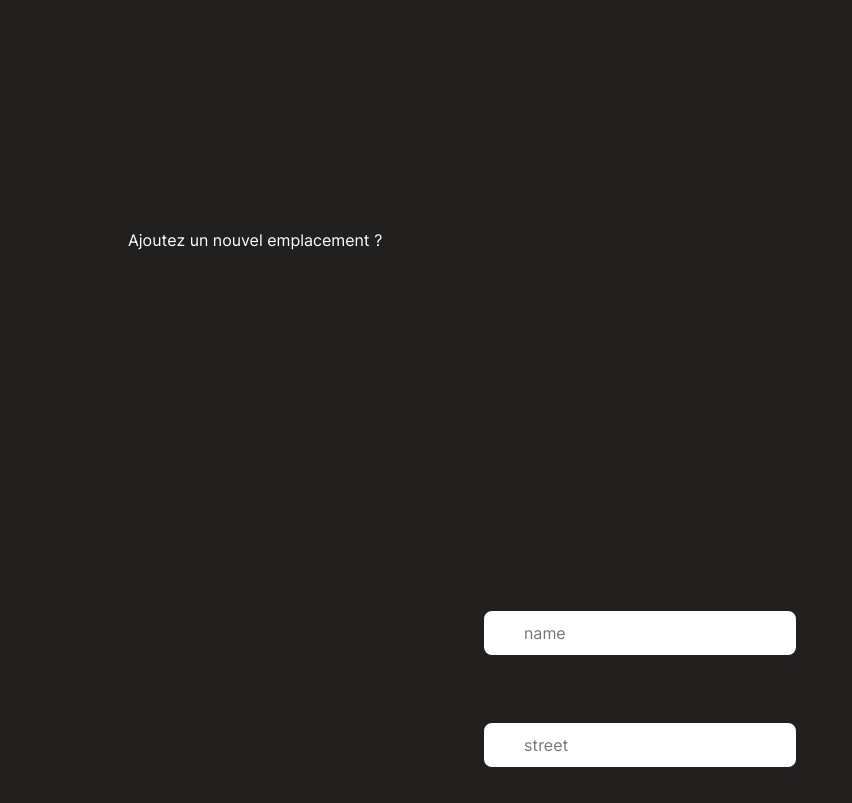
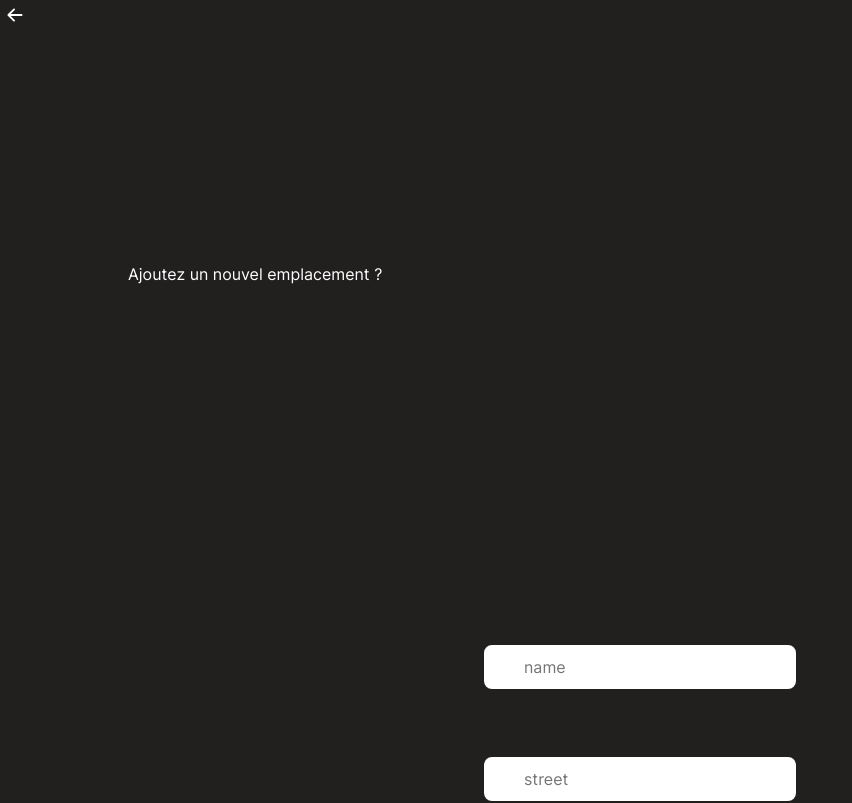
Before and after one commit to JeffreyEdisah/Street-Workout-Finder, a React (Create React App) app in the folder swf-front/: page /addlocation in a window 1280 px wide. Shown: the top 803 px of the page, without its empty margins (0-852 px from the left). Built offline with nearby package versions, Linux system fonts and the light colour scheme.

Commit message:
arrow add AddLocation

```diff
--- a/swf-front/src/pages/AddLocation.jsx
+++ b/swf-front/src/pages/AddLocation.jsx
@@ -5,6 +5,8 @@
 import InputField from '../components/InputField'
 import { useNavigate } from 'react-router-dom'
 import { addLocationWithcoordinates, reset } from '../services/auth/authSlice'
+import { Link } from "react-router-dom";
+import { BsArrowLeftShort } from 'react-icons/bs'
 
 function AddLocation() {
 
@@ -69,6 +71,9 @@
 
   return (
     <div>
+      <Link to={"/"}>
+        <BsArrowLeftShort size={30} />
+      </Link>
       <div className="p-10 mb-10">
         <div className='mb-10 mt-10 left'>Ajoutez un nouvel emplacement ? </div>
       </div>
```
